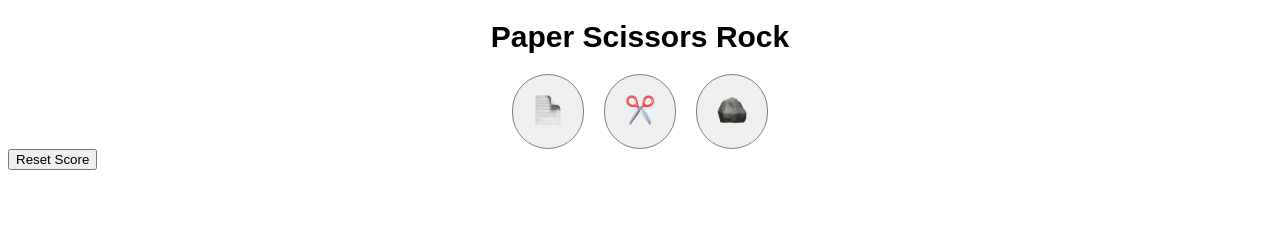
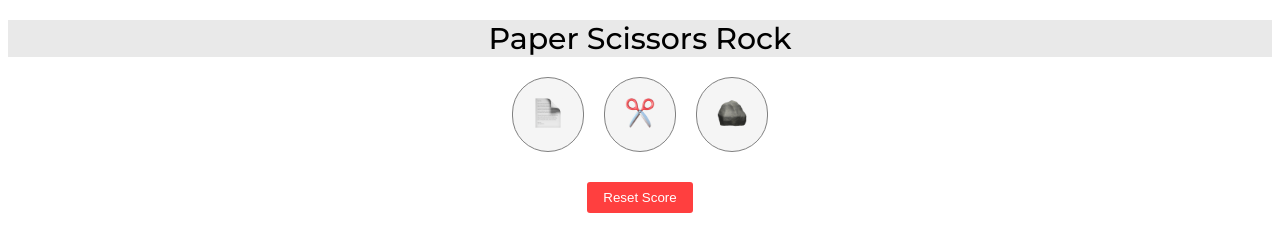
Before and after one commit to kyle-vl/rock-paper-scissors, a plain HTML site: page files/index.html in a window 1280 px wide. Drawn offline with Linux system fonts and the light colour scheme.

Commit message:
Styled reset button and title

```diff
--- a/files/index.html
+++ b/files/index.html
@@ -5,13 +5,21 @@
     <title>
       Paper Scissors Rock
     </title>
+
+    <!-- Getting Montserrat Font -->
+    <link rel="preconnect" href="https://fonts.googleapis.com">
+    <link rel="preconnect" href="https://fonts.gstatic.com" crossorigin>
+    <link href="https://fonts.googleapis.com/css2?family=Montserrat:wght@100..900&display=swap" rel="stylesheet">
+
     <link rel="stylesheet" href="styles.css">
   </head>
   <body>
+    <div class="title-container">
       <h1>
         Paper Scissors Rock
       </h1>
-    <div class="choices">
+    </div>
+    <div class="choices-container">
       <button class="choice-button" onclick="playGame('paper')">
        <img class="choice-icon" src="images/paper.png">
       </button>
@@ -22,9 +30,11 @@
         <img class="choice-icon" src="images/rock.png">
       </button>
     </div>
+    <div class="reset-button-container">
       <button class="reset-button" onclick="resetScore()">
         Reset Score
       </button>
+    </div>
     <script src="script.js"></script>
   </body>
 </html>
--- a/files/styles.css
+++ b/files/styles.css
@@ -1,17 +1,24 @@
 body {
-  font-family: Arial;
+  font-family: Montserrat;
   margin-top: 0;
   margin-bottom: 0;
 }
 
 h1 {
   text-align: center;
+  font-weight: 500;
   font-size: 30px;
 }
 
-.choices {
+.title-container {
+  display: block;
+  background-color: rgb(233, 233, 233);
+}
+
+.choices-container {
   display: flex;
   justify-content: center;
+  margin-bottom: 30px;
 }
 
 .choice-icon {
@@ -20,14 +27,34 @@ h1 {
 }
 
 .choice-button {
+  background-color: whitesmoke;
   border: 1px solid gray;
   margin-left: 10px;
   margin-right: 10px;
   padding: 20px 20px;
   border-radius: 45px;
   cursor: pointer;
+  transition: background-color 0.15s;
 }
 
 .choice-button:hover {
   background-color: rgb(233, 233, 233);
 }
+
+.reset-button-container {
+  text-align: center;
+}
+
+.reset-button {
+  border: none;
+  background-color: rgb(255, 63, 63);
+  border-radius: 3px;
+  color: white;
+  padding: 8px 16px;
+  cursor: pointer;
+  transition: background-color 0.15s;
+}
+
+.reset-button:hover {
+  background-color: rgb(255, 16, 16);
+}
```
Lines whose indentation alone changed are shown as unchanged.
